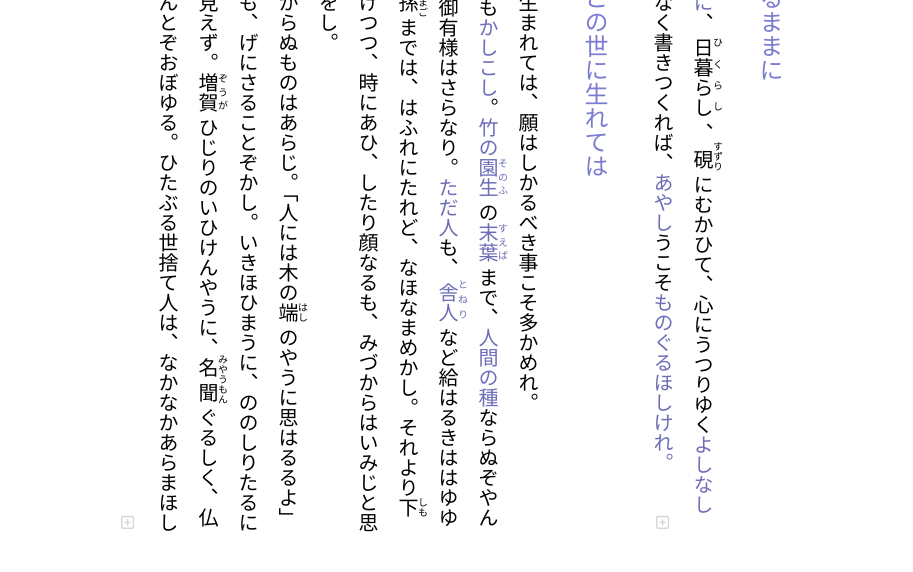
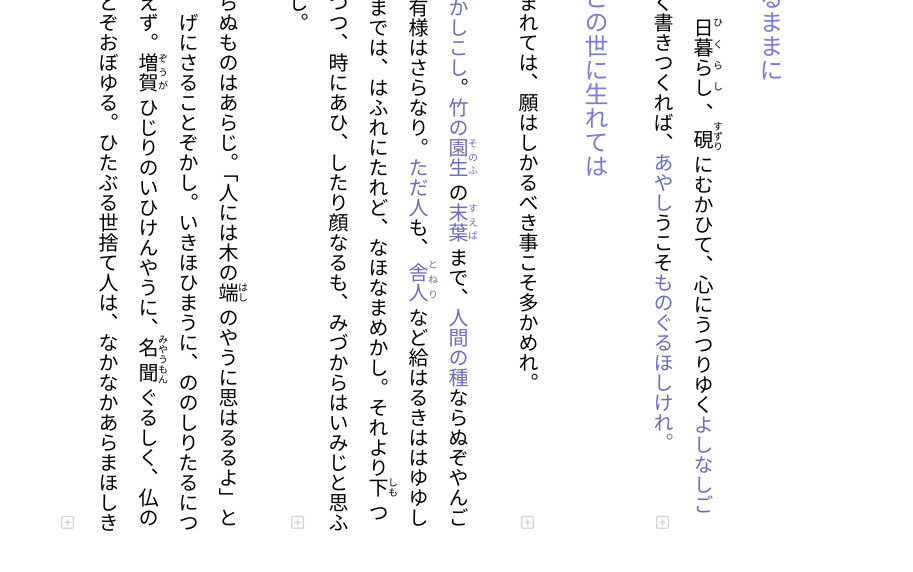
Before and after one commit to satoshi-create/tategaki, a plain HTML site: page index.html in a window 1280 px wide. Shown: the part 228-800 px from the top of the page, without its empty margins (367-1280 px from the left). Drawn offline with Linux system fonts and the light colour scheme; some packages are replaced by stand-ins of ours; a script that the page names is missing; a web font is replaced by a local one.

Commit message:
make text
tsureduregusa.js

```diff
--- a/css/style.css
+++ b/css/style.css
@@ -249,7 +249,7 @@ a:hover {
 }
 .section p {
   /* padding: 0 0 0 2rem; */
-  text-indent: 1em;
+  /* text-indent: 1em; */
 }
 /* .section .kobun-text p::first-letter {
   font-size: 110%;
--- a/data/tsureduregusa.js
+++ b/data/tsureduregusa.js
@@ -30,7 +30,7 @@ const data = {
     {
       title: "第一段 いでや、この世に生れては",
       kobun:
-        "<p><span class='word'>いでや</span>、この世に生まれては、願はしかるべき事こそ多かめれ。</p><p><span class='word'><ruby> <rb>御門</rb> <rp>（</rp> <rt>みかど</rt> <rp>）</rp></ruby></span>の御位はいとも<span class='word'>かしこし</span>。<span class='word'>竹の<ruby><rb>園生</rb> <rp>（</rp> <rt>そのふ</rt> <rp>）</rp></ruby></span>の<span class='word'><ruby><rb>末葉</rb> <rp>（</rp> <rt>すえば</rt> <rp>）</rp></ruby></span>まで、<span class='word'>人間の種</span>ならぬぞやんごとなき。<span class='word'><ruby><rb>一</rb> <rp>（</rp> <rt>いち</rt> <rp>）</rp></ruby>の人</span>の御有様はさらなり。<span class='word'>ただ人</span>も、<span class='word'><ruby> <rb>舎人</rb> <rp>（</rp> <rt>とねり</rt> <rp>）</rp></ruby></span>など給はるきははゆゆしと見ゆ。その子・<ruby><rb>孫</rb> <rp>（</rp> <rt>むまご</rt> <rp>）</rp></ruby>までは、はふれにたれど、なほなまめかし。それより<ruby><rb>下</rb> <rp>（</rp> <rt>しも</rt> <rp>）</rp></ruby>つかたは、ほどにつけつつ、時にあひ、したり顔なるも、みづからはいみじと思ふらめど、いとくちをし。</p><p>法師ばかり羨ましからぬものはあらじ。「人には木の<ruby><rb>端</rb> <rp>（</rp> <rt>はし</rt> <rp>）</rp></ruby>のやうに思はるるよ」と清少納言が書けるも、げにさることぞかし。いきほひまうに、ののしりたるにつけて、いみじとは見えず。<ruby><rb>増賀</rb> <rp>（</rp> <rt>ぞうが</rt> <rp>）</rp></ruby>ひじりのいひけんやうに、<ruby><rb>名聞</rb> <rp>（</rp> <rt>みやうもん</rt> <rp>）</rp></ruby>ぐるしく、仏の御教へにたがふらんとぞおぼゆる。ひたぶる世捨て人は、なかなかあらまほしきかたもありなん。<p>",
+        "<span class='word'>いでや</span>、この世に生まれては、願はしかるべき事こそ多かめれ。",
       gendaibun:
         "退屈なのにまかせて、一日中、机に向かって、心の中に次々と浮かんでは消えていく、たわいのないことを、とりとめもなく書きつけていると、妙になんだかおかしな気分になってくる。",
       phrase: [
@@ -38,6 +38,14 @@ const data = {
           phrasekobun: "【いでや】",
           transphrase: "いやもう。いや、ほんとに",
         },
+      ],
+    },
+    {
+      kobun:
+        "<span class='word'><ruby> <rb>御門</rb> <rp>（</rp> <rt>みかど</rt> <rp>）</rp></ruby></span>の御位はいとも<span class='word'>かしこし</span>。<span class='word'>竹の<ruby><rb>園生</rb> <rp>（</rp> <rt>そのふ</rt> <rp>）</rp></ruby></span>の<span class='word'><ruby><rb>末葉</rb> <rp>（</rp> <rt>すえば</rt> <rp>）</rp></ruby></span>まで、<span class='word'>人間の種</span>ならぬぞやんごとなき。<span class='word'><ruby><rb>一</rb> <rp>（</rp> <rt>いち</rt> <rp>）</rp></ruby>の人</span>の御有様はさらなり。<span class='word'>ただ人</span>も、<span class='word'><ruby> <rb>舎人</rb> <rp>（</rp> <rt>とねり</rt> <rp>）</rp></ruby></span>など給はるきははゆゆしと見ゆ。その子・<ruby><rb>孫</rb> <rp>（</rp> <rt>むまご</rt> <rp>）</rp></ruby>までは、はふれにたれど、なほなまめかし。それより<ruby><rb>下</rb> <rp>（</rp> <rt>しも</rt> <rp>）</rp></ruby>つかたは、ほどにつけつつ、時にあひ、したり顔なるも、みづからはいみじと思ふらめど、いとくちをし。",
+      gendaibun:
+        "退屈なのにまかせて、一日中、机に向かって、心の中に次々と浮かんでは消えていく、たわいのないことを、とりとめもなく書きつけていると、妙になんだかおかしな気分になってくる。",
+      phrase: [
         {
           phrasekobun: "【御門（みかど）】",
           transphrase: "天皇",
@@ -72,6 +80,12 @@ const data = {
         },
       ],
     },
+    {
+      kobun:
+        "法師ばかり羨ましからぬものはあらじ。「人には木の<ruby><rb>端</rb> <rp>（</rp> <rt>はし</rt> <rp>）</rp></ruby>のやうに思はるるよ」と清少納言が書けるも、げにさることぞかし。いきほひまうに、ののしりたるにつけて、いみじとは見えず。<ruby><rb>増賀</rb> <rp>（</rp> <rt>ぞうが</rt> <rp>）</rp></ruby>ひじりのいひけんやうに、<ruby><rb>名聞</rb> <rp>（</rp> <rt>みやうもん</rt> <rp>）</rp></ruby>ぐるしく、仏の御教へにたがふらんとぞおぼゆる。ひたぶる世捨て人は、なかなかあらまほしきかたもありなん。",
+      gendaibun:
+        "退屈なのにまかせて、一日中、机に向かって、心の中に次々と浮かんでは消えていく、たわいのないことを、とりとめもなく書きつけていると、妙になんだかおかしな気分になってくる。",
+    },
   ],
 };
 
```
